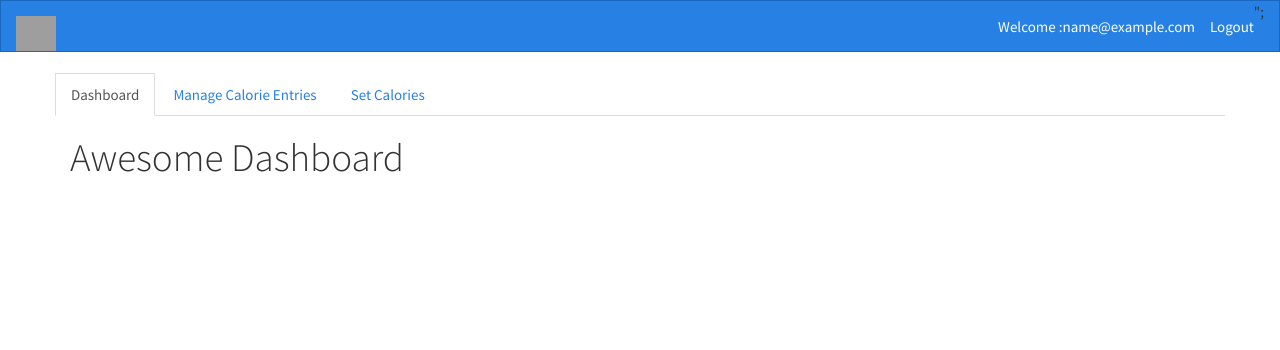
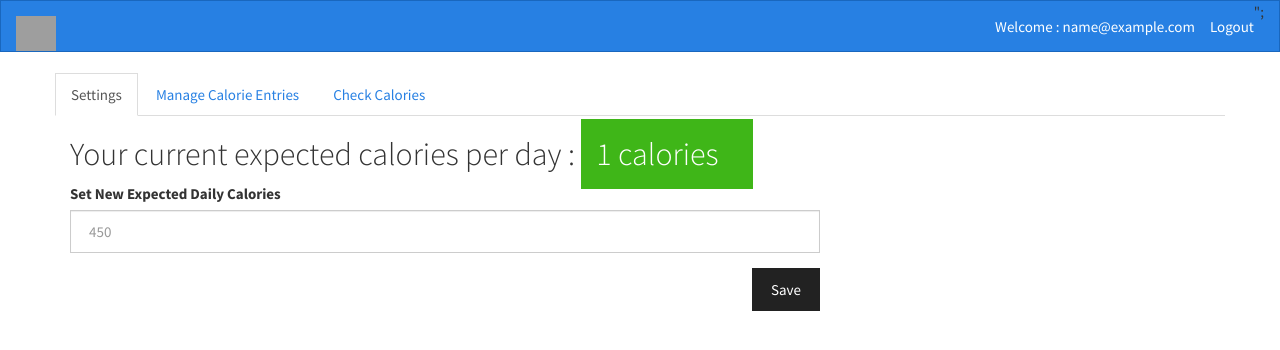
Before and after one commit to bretuobay/demoCaloriesTracker, a PHP site: page /dashboard.php in a window 1280 px wide. Shown: the top 350 px of the page. Run offline with PHP 8.4, Linux system fonts and the light colour scheme; the visitor is signed in with stand-in values (Sample User, id 1); data that the repository does not hold is empty; grey boxes are pictures that could not be loaded.

Commit message:
color scheme

```diff
--- a/assets/js/app.js
+++ b/assets/js/app.js
@@ -151,10 +151,9 @@ function getCaloriesConsumed(){
         },
         data: data,
         success: function(data) {
-            if(data.total>0)
-             $("#total_calories").text(data.total+' calories consumed in period');
-            else
-                $("#total_calories").text('No calories consumed in period');
+
+            displayCalories($("#total_calories"),data.total,' calories consumed in period','No calories consumed in period')
+
         },
         dataType: "json"
     });
@@ -162,10 +161,62 @@ function getCaloriesConsumed(){
 
 }
 
+function setExpectedDailyCalories(){
+
+    var cal_data = {
+        "daily_cal" : $("#daily_cal").val()
+    };
+    if(cal_data.daily_cal===''){
+
+        alert('Field requires value');
+        return;
+    }
+
+    $.ajax({
+        type: 'POST',
+        url: "index.php?section=users&do=setCalories",
+        error: function(data){
+            console.log(data)
+        },
+        data: cal_data,
+        success: function(data) {
+
+            if(data.success)
+                alert('Daily calories updated successfully!');
+
+            var data_value = parseInt(cal_data.daily_cal);
+
+            displayCalories($("#current_daily_calories"),data_value,'calories','No daily calories have been set')
+
+        },
+        dataType: "json"
+    });
+
+}
+
+function displayCalories(div,data_value,success_text,failure_text){
+
+    if(data_value>0){
+
+        $(div)
+            .text(data_value + success_text )
+            .addClass("alert alert-dismissible alert-success");
+
+    } else{
+
+        $(div)
+            .text(failure_text)
+            .addClass("alert alert-dismissible alert-danger");
+    }
+}
+
+
 
 $( document ).ready(function() {
 
     getCalories();
+    var data_value = parseInt($("#current_daily_calories").text());
+    displayCalories($("#current_daily_calories"),data_value,' calories','Not Set');
 
     $("#dashboard").show();
 
@@ -215,7 +266,10 @@ $( document ).ready(function() {
 
     $("#filter-button").click(function(){
         getCaloriesConsumed();
+    });
 
+    $("#daily-cal-button").click(function(){
+        setExpectedDailyCalories();
     });
 
 
--- a/assets/js/front.js
+++ b/assets/js/front.js
@@ -32,8 +32,6 @@ function registerUser(){
         });
 
     }
-
-
 
 }
 
--- a/controllers/UsersController.php
+++ b/controllers/UsersController.php
@@ -43,7 +43,13 @@ class UsersController extends Controller {
         ]);
     }
 
+    public function setCalories(){
 
+        $daily_cal = $_POST['daily_cal'];
+
+        $this->useModel('Users')->setCalories($daily_cal);
+
+    }
 
 
 
--- a/dashboard.php
+++ b/dashboard.php
@@ -23,7 +23,7 @@
                 <li><a class="navbar-right" href="#">
                     <?php
                     session_start();
-                    echo "Welcome :". $_SESSION['curr_user'];
+                    echo "Welcome : ". $_SESSION['curr_user'];
                     ?>
                     </a></li>
             </ul>";
@@ -45,9 +45,9 @@
     <div class="row">
 
         <ul class="nav nav-tabs">
-            <li class="active"><a href="#dashboard" id="dashboard-page" data-toggle="tab">Dashboard</a></li>
+            <li class="active"><a href="#dashboard" id="dashboard-page" data-toggle="tab">Settings</a></li>
             <li><a href="#manage" id="management-page" data-toggle="tab">Manage Calorie Entries</a></li>
-            <li><a href="#setting" id="setting-page" data-toggle="tab">Set Calories</a></li>
+            <li><a href="#setting" id="setting-page" data-toggle="tab">Check Calories</a></li>
         </ul>
     </div>
 
@@ -59,7 +59,19 @@
 
             <div id="dashboard">
 
-                <h1>Awesome Dashboard</h1>
+                <div class="form-group">
+
+                    <h2>Your current expected calories per day : <span id="current_daily_calories">  <?php echo $_SESSION['daily_cal']; ?>  </span> </h2>
+
+                    <div class="form-group">
+                        <label for="daily_cal">Set New Expected  Daily Calories</label>
+                        <input type="text"  class="form-control" id="daily_cal" aria-describedby="dailyHelp" placeholder="450">
+                        <small id="dailyHelp" class="form-text text-muted"></small>
+                    </div>
+
+                    <button type="submit" id="daily-cal-button" class="btn btn-default pull-right">Save</button>
+
+                </div>
 
             </div>
 
@@ -102,7 +114,7 @@
 
 
                     <label for="id">ID</label>
-                    <input type="email"  class="form-control" id="id" aria-describedby="idHelp" placeholder="">
+                    <input type="email" disabled class="form-control" id="id" aria-describedby="idHelp" placeholder="">
                     <small id="idHelp" class="form-text text-muted"></small>
                 </div>
 
@@ -161,14 +173,6 @@
                             <small id="passwordHelp" class="form-text text-muted">Enter a secure pass word at least 8 characters long.</small>
                         </div>
 
-                        <!-- <div class="form-group">
-                             <label for="confirm-password">Confirm Password</label>
-                             <input type="password" class="form-control" id="confirm-password" aria-describedby="confirmPasswordHelp" placeholder="xxxxxxxxxx">
-                             <small id="confirmPasswordHelp" class="form-text text-muted">Enter password again</small>
-                         </div>
-
-                         -->
-
                         <button type="submit" id="register-button" class="btn btn-default pull-right">Register</button>
                     </form>
 
--- a/index.php
+++ b/index.php
@@ -12,11 +12,12 @@ require_once PATH_BASE.DS.CONTROLLERS.DS.'Controller.php';
 if (isset($_SESSION['curr_user']) && isset($_SESSION['logged_in'])) {
 
     if (isset($_GET['section'])) {
-        // Pull the routing path
+
+        //header('location:dashboard.php');
+        // cannot do double redirect , if session is set let the code handle it
 
     } else {
-
-        header("location: index.php?section=index");
+        header('location:front_app.php');
         exit;
     }
 }
```
Also changed, not shown: models/Users.php (+24 -1 lines), 1 other file.
